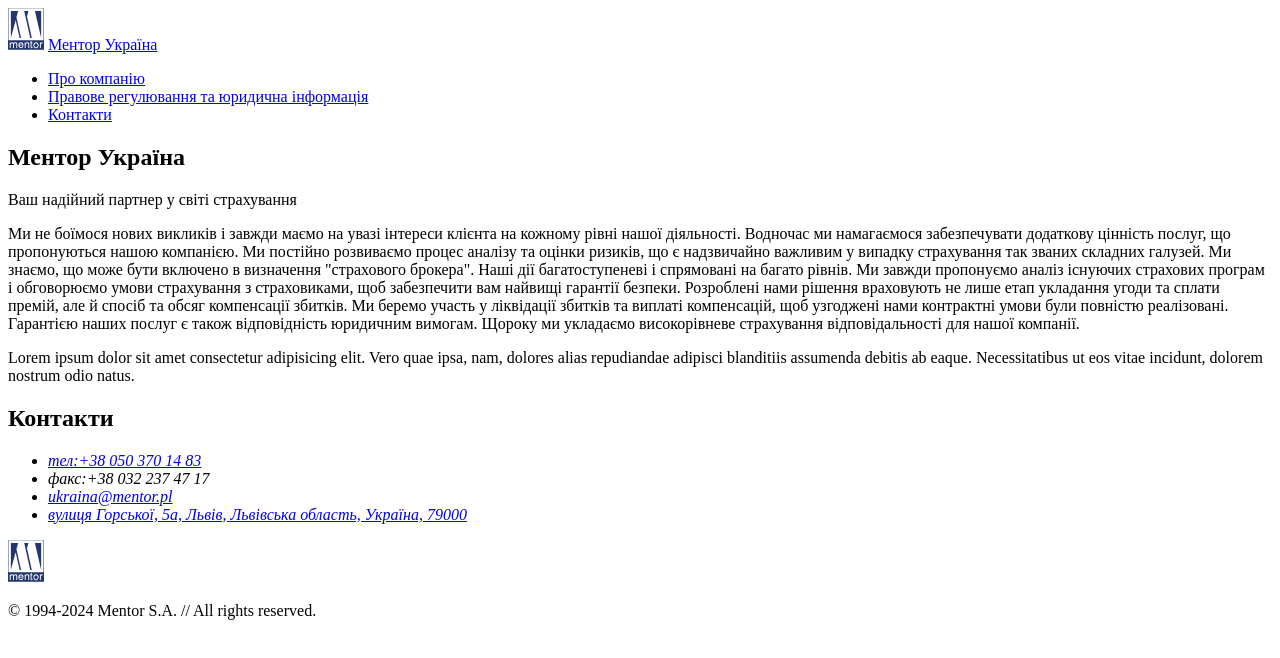
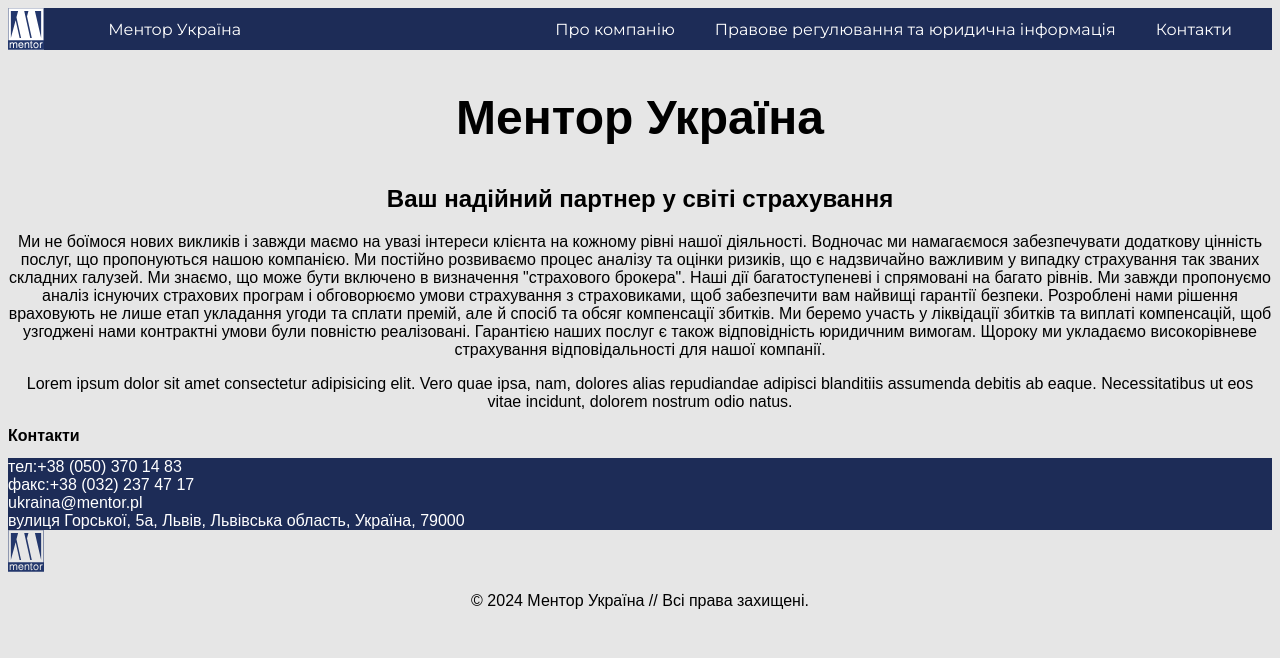
Before and after one commit to xPhoenixUAx/mentor, a plain HTML site: page index.html in a window 1280 px wide. Drawn offline with Linux system fonts and the light colour scheme.

Commit message:
added css added fonts

```diff
--- /dev/null
+++ b/css/styles.css
@@ -0,0 +1,42 @@
+.top-line{
+    background-color: #1D2C57;
+}
+body{
+    font-family: "monserrat",sans-serif;
+    background-color: #e6e6e6;
+}
+header{
+    font-family: montserrat;
+    font-size: medium;
+    color:#ffff
+}
+a{
+    text-decoration: none;
+    color: #ffff;
+}
+ul{
+    list-style: none;
+    padding: 0;
+    margin: 0;
+}
+.contacts{
+    background-color: #1D2C57;
+    font-style: normal;
+}
+.title{
+    text-align: center;
+    font-size: 48px;
+}
+.logo-img{
+    background-color: #ffff;
+}
+p{
+    text-align: center;
+}
+h2{
+    text-align: center;
+}
+.title-contact{
+    text-align: left;
+    font-size: medium;
+}
--- a/index.html
+++ b/index.html
@@ -3,25 +3,33 @@
 <head>
     <meta charset="UTF-8">
     <meta name="viewport" content="width=device-width, initial-scale=1.0">
-    <title>Ментор Україна</title>
+    <title>Ментор Україна - Страховий брокер №1</title>
+    <!--Fonts-->
+    <link rel="preconnect" href="https://fonts.googleapis.com">
+<link rel="preconnect" href="https://fonts.gstatic.com" crossorigin>
+<link href="https://fonts.googleapis.com/css2?family=Montserrat:ital,wght@0,100..900;1,100..900&display=swap" rel="stylesheet">
+    <link rel="stylesheet" href="./css/styles.css">
 </head>
 <body>
-<header>
-    <img src="./images/logo_mentor.svg" width="36" height="42" alt="logo_mentor">
-    <a href="./mentor.html">Ментор Україна</a>
-    <nav>
-        <ul>
-            <li><a href="#1">Про компанію</a></li>
-            <li><a href="#2">Правове регулювання та юридична інформація</a></li>
-            <li><a href="#3">Контакти</a></li>
-        </ul>
-    </nav>
+<header class="top-line" style="display: flex;
+align-items: center;
+justify-content: space-between;">
+    <img src="./images/logo_mentor.svg" width="36" height="42" alt="logo_mentor" class="logo-img">
+    <a href="./index.html" style="margin-right: 250px;">Ментор Україна</a>
+    <nav style="display: flex;
+    align-items: center;
+    gap: 76px;">
+        <ul style="display: flex;" class="navigation">
+            <li style="margin-right: 40px;"><a href="#1">Про компанію</a></li>
+            <li style="margin-right: 40px;"><a href="#2">Правове регулювання та юридична інформація</a></li>
+            <li style="margin-right: 40px;"><a href="#3">Контакти</a></li>
+        </ul> </nav>
 </header>
     <main>
         <!--Інформація про компанію -->
-        <section>
-            <h1 id="1">Ментор Україна</h1>
-            <p>Ваш надійний партнер у світі страхування</p>
+        <section class="about">
+            <h1 id="1" class="title">Ментор Україна</h1>
+            <h2>Ваш надійний партнер у світі страхування</h2>
             <p>Ми не боїмося нових викликів і завжди маємо на увазі інтереси клієнта на кожному рівні нашої діяльності.
                  Водночас ми намагаємося забезпечувати додаткову цінність послуг, що пропонуються нашою компанією.
                  Ми постійно розвиваємо процес аналізу та оцінки ризиків,
@@ -40,17 +48,17 @@
         </section>
     </main>
     <footer>
-        <h2 id="3">Контакти</h2>
-        <address>
+        <h2 id="3" class="title-contact">Контакти</h2>
+        <address class="contacts">
         <ul>
-            <li><a href="tel:+380503701483">тел:+38 050 370 14 83</a></li>
-            <li>факс:+38 032 237 47 17</li>
+            <li><a href="tel:+380503701483">тел:+38 (050) 370 14 83</a></li>
+            <li style="color: #ffff;">факс:+38 (032) 237 47 17</li>
             <li><a href="mailto:ukraina@mentor.pl">ukraina@mentor.pl</a></li>
             <li><a href="http://surl.li/rqfnx" target="_blank">вулиця Горської, 5а, Львів, Львівська область, Україна, 79000</a></li>
         </ul>
         </address>
         <img src="./images/logo_mentor.svg" width="36" height="42" alt="logo_mentor">
-        <p>© 1994-2024 Mentor S.A. // All rights reserved.</p>
+        <p>© 2024 Ментор Україна // Всі права захищені.</p>
     </footer>
 </body>
 </html>
```
